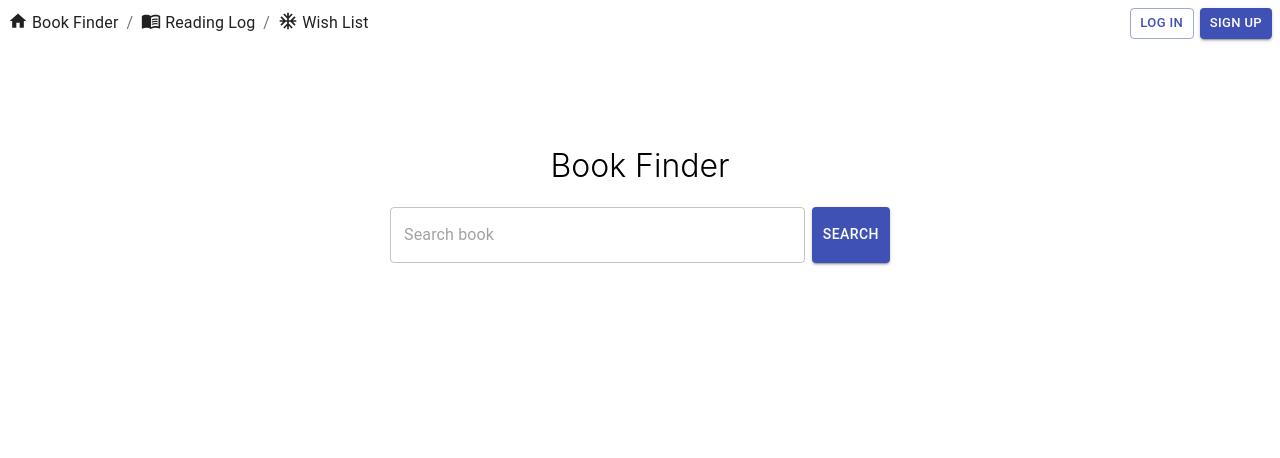
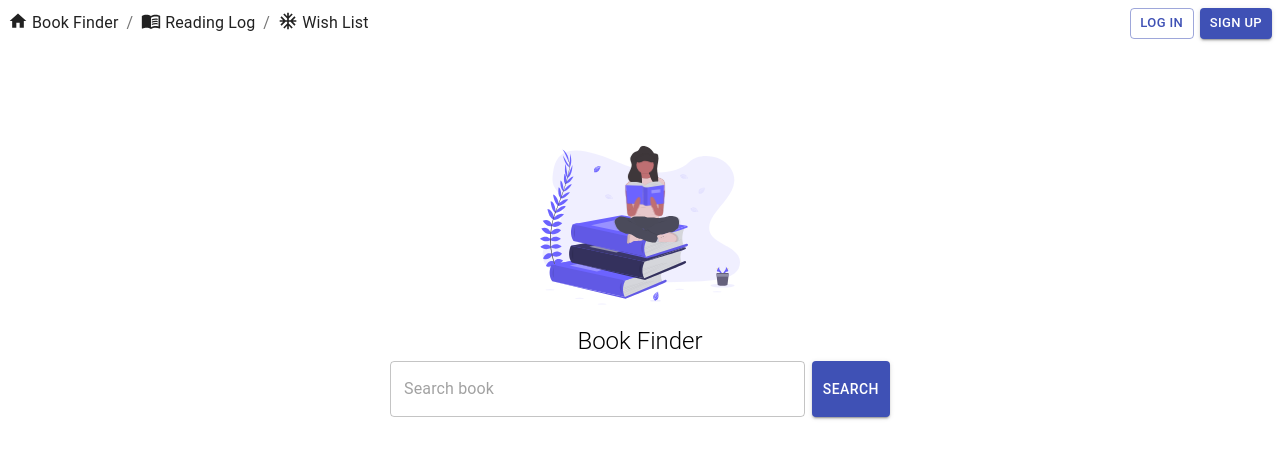
Before and after one commit to esthleej/BookMe, a React (Create React App) app: page / in a window 1280 px wide. Shown: the top 458 px of the page. Built offline with nearby package versions, Linux system fonts and the light colour scheme; no server answers.

Commit message:
add image

```diff
--- a/src/pages/Search/Search.js
+++ b/src/pages/Search/Search.js
@@ -1,10 +1,10 @@
 import React, { useState, useContext, useEffect } from 'react';
 import { useLocation } from 'react-router-dom';
 import Books from '../../component/Books/Books';
-
+import { ReactComponent as SVG } from '../../images/BookLover.svg';
+import Typography from '@material-ui/core/Typography';
 import { TextField, Button } from '@material-ui/core';
 import { makeStyles } from '@material-ui/core/styles';
-
 import api from '../../utils/api';
 import { BooksContext } from '../../providers/BooksProvider';
 
@@ -41,7 +41,10 @@ const Search = () => {
     <>
       <div className={classes.container}>
         <div className={classes.formContainer}>
-          <h1 className={classes.h1}>Book Finder</h1>
+          <SVG className={classes.svg} />
+          <Typography variant="h5" className={classes.title}>
+            Book Finder
+          </Typography>
           <form className={classes.form} onSubmit={handleSubmit}>
             <TextField
               className={classes.textField}
@@ -82,6 +85,8 @@ const useStyles = makeStyles((theme) => ({
   },
 
   formContainer: {
+    display: 'flex',
+    flexDirection: 'column',
     width: 500,
     minWidth: 300,
     padding: '20px',
@@ -106,8 +111,16 @@ const useStyles = makeStyles((theme) => ({
     alignItems: 'center',
   },
 
-  h1: {
+  title: {
     textAlign: 'center',
     fontWeight: 300,
+    paddingBottom: 4,
+  },
+
+  svg: {
+    height: 200,
+    width: 200,
+    margin: 'auto',
+    // paddingBottom: 4,
   },
 }));
```
Also changed, not shown: src/images/BookLover.svg (added).
